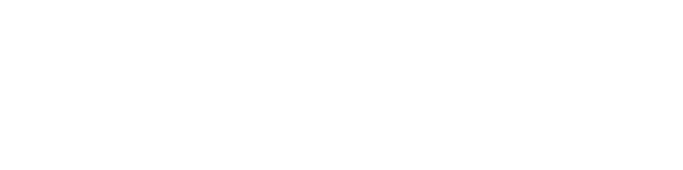
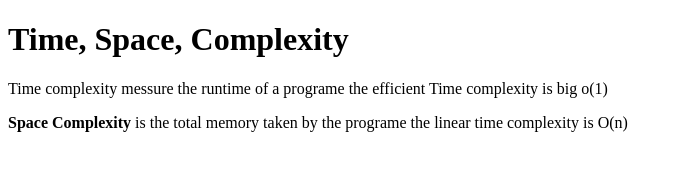
Before and after one commit to acciojob/time-and-space-complexity-GaneshPathan1015, a website: page main.html in a window 1280 px wide. Shown: the whole page, without its empty margins (0-683 px from the left). Drawn offline with Linux system fonts and the light colour scheme.

Commit message:
created a submission

```diff
--- a/main.html
+++ b/main.html
@@ -8,6 +8,9 @@
 
 <body>
 	<!-- the entire body must be written by student -->
+	<h1>Time, Space, Complexity</h1>
+	<p>Time complexity messure the runtime of a programe the efficient Time complexity is big o(1)</p>
+	<p><b>Space Complexity </b>is the total memory taken by the programe the linear time complexity is O(n)</p>
     <script type="text/javascript" src="./script.js">
 </script>
 
```
